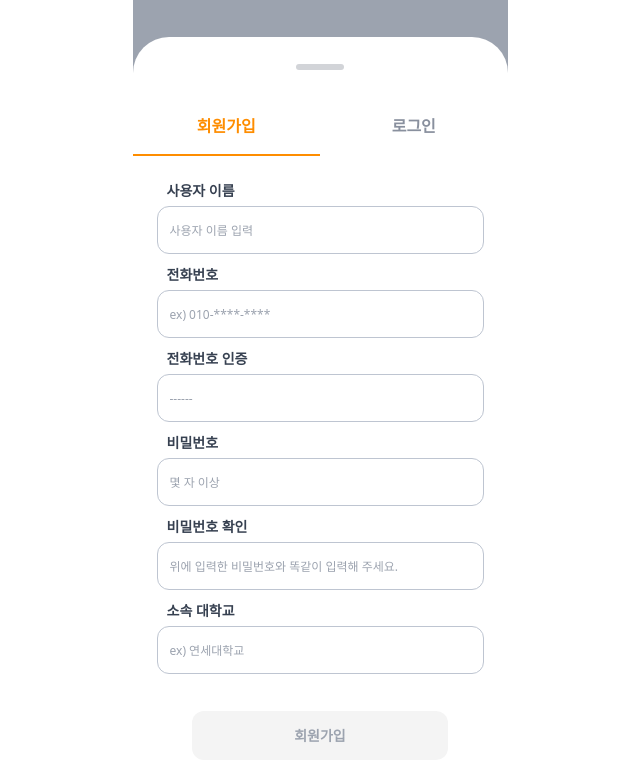
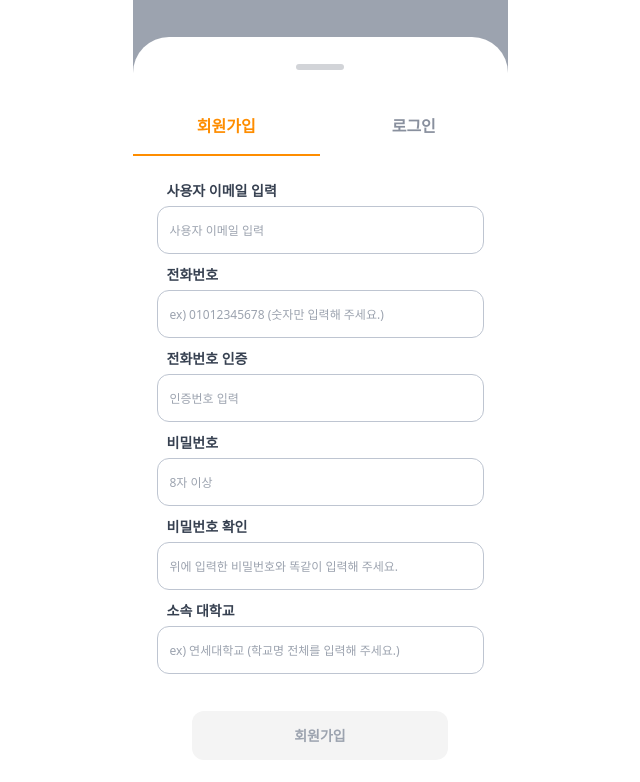
Before and after one commit to dkfriend2023/beabuddy-frontend, a Next.js app: page /signup in a window 1280 px wide. Shown: the top 782 px of the page, without its empty margins (320-960 px from the left). Built offline with nearby package versions, Linux system fonts and the light colour scheme.

Commit message:
feat: signup page layout & feature

```diff
--- /dev/null
+++ b/config.ts
@@ -0,0 +1,4 @@
+// BASE_URL from .env
+const BASE_URL = process.env.NEXT_APP_SERVER_HOST;
+
+export { BASE_URL };
--- /dev/null
+++ b/src/hooks/useInput.ts
@@ -0,0 +1,13 @@
+import { useCallback, useState } from "react";
+
+function useInput(initialValue: any) {
+  const [value, setValue] = useState(initialValue);
+
+  const onChange = useCallback((event: React.ChangeEvent<HTMLInputElement>) => {
+    setValue(event.target.value);
+  }, []);
+
+  return [value, onChange];
+}
+
+export default useInput;
--- a/src/pages/signup.tsx
+++ b/src/pages/signup.tsx
@@ -1,6 +1,52 @@
 import Link from "next/link";
+import { useRouter } from "next/router";
+
+import useInput from "../hooks/useInput";
 
 function Signup() {
+  const [userEmail, setUserEmail] = useInput("");
+  const [userTel, setUserTel] = useInput("");
+  const [userPW, setUserPW] = useInput("");
+  const [checkUserPW, setCheckUserPW] = useInput("");
+  const [userUni, setUserUni] = useInput("");
+
+  const router = useRouter();
+
+  async function onSignup(event: React.ChangeEvent<HTMLInputElement>) {
+    event.preventDefault();
+
+    if (userPW === checkUserPW) {
+      if (userUni.includes("대학교")) {
+        try {
+          await fetch("http://127.0.0.1:8000/accounts/sign-up/", {
+            method: "POST",
+            headers: {
+              Accept: "application/json",
+              "Content-Type": "application/json",
+            },
+            body: JSON.stringify({
+              email: userEmail,
+              password: userPW,
+              uni: userUni,
+              phone_number: `${userTel.slice(0, 3)}-${userTel.slice(3, 7)}-${userTel.slice(7)}`,
+            }),
+          })
+            .then((response) => response.json())
+            .then((data) => {
+              console.log(data.jwt_token);
+              router.push("/");
+            });
+        } catch (error) {
+          console.log(error);
+        }
+      } else {
+        alert("학교명 전체를 입력해 주세요. ('대학교' 포함)");
+      }
+    } else {
+      alert("비밀번호 확인이 일치하지 않습니다.");
+    }
+  }
+
   return (
     <div className="bg-[#fff] overflow-x-hidden overflow-y-scroll flex justify-center">
       <div className="w-[375px] h-screen flex flex-col items-baseline justify-end bg-[#9ca3af]">
@@ -17,18 +63,21 @@ function Signup() {
             </div>
           </div>
           <div className="w-[100%] p-[24px]">
-            <form action="#" method="POST" className="flex flex-col">
+            <form action="#" method="POST" className="flex flex-col" onSubmit={onSignup}>
               <label
-                htmlFor="username"
+                htmlFor="email"
                 className="text-[#374151] text-[14px] font-semibold mb-[5px] ml-[10px]"
               >
-                사용자 이름
+                사용자 이메일 입력
               </label>
               <input
-                type="text"
-                id="username"
+                type="email"
+                inputMode="email"
+                id="email"
                 required
-                placeholder="사용자 이름 입력"
+                placeholder="사용자 이메일 입력"
+                value={userEmail}
+                onChange={setUserEmail}
                 className="rounded-[12px] px-[12px] h-[48px] border border-[#bec5d1] text-[#000] placeholder:text-[#9ca3af] text-[12px] font-normal focus:outline-none focus:border focus:border-[#fe8d00] mb-[10px]"
               />
 
@@ -40,9 +89,14 @@ function Signup() {
               </label>
               <input
                 type="tel"
+                inputMode="tel"
                 id="phone-number"
+                minLength={11}
+                maxLength={11}
                 required
-                placeholder="ex) 010-****-****"
+                placeholder="ex) 01012345678 (숫자만 입력해 주세요.)"
+                value={userTel}
+                onChange={setUserTel}
                 className="rounded-[12px] px-[12px] h-[48px] border border-[#bec5d1] text-[#000] placeholder:text-[#9ca3af] text-[12px] font-normal focus:outline-none focus:border focus:border-[#fe8d00] mb-[10px]"
               />
 
@@ -54,9 +108,10 @@ function Signup() {
               </label>
               <input
                 type="text"
+                inputMode="numeric"
                 id="phone-number-auth"
                 required
-                placeholder="------"
+                placeholder="인증번호 입력"
                 className="rounded-[12px] px-[12px] h-[48px] border border-[#bec5d1] text-[#000] placeholder:text-[#9ca3af] text-[12px] font-normal focus:outline-none focus:border focus:border-[#fe8d00] mb-[10px]"
               />
 
@@ -70,7 +125,10 @@ function Signup() {
                 type="password"
                 id="password"
                 required
-                placeholder="몇 자 이상"
+                minLength={8}
+                placeholder="8자 이상"
+                value={userPW}
+                onChange={setUserPW}
                 className="rounded-[12px] px-[12px] h-[48px] border border-[#bec5d1] text-[#000] placeholder:text-[#9ca3af] text-[12px] font-normal focus:outline-none focus:border focus:border-[#fe8d00] mb-[10px]"
               />
 
@@ -85,6 +143,8 @@ function Signup() {
                 id="password-check"
                 required
                 placeholder="위에 입력한 비밀번호와 똑같이 입력해 주세요."
+                value={checkUserPW}
+                onChange={setCheckUserPW}
                 className="rounded-[12px] px-[12px] h-[48px] border border-[#bec5d1] text-[#000] placeholder:text-[#9ca3af] text-[12px] font-normal focus:outline-none focus:border focus:border-[#fe8d00] mb-[10px]"
               />
 
@@ -98,7 +158,9 @@ function Signup() {
                 type="text"
                 id="school"
                 required
-                placeholder="ex) 연세대학교"
+                placeholder="ex) 연세대학교 (학교명 전체를 입력해 주세요.)"
+                value={userUni}
+                onChange={setUserUni}
                 className="rounded-[12px] px-[12px] h-[48px] border border-[#bec5d1] text-[#000] placeholder:text-[#9ca3af] text-[12px] font-normal focus:outline-none focus:border focus:border-[#fe8d00] mb-[10px]"
               />
 
```
Also changed, not shown: 1 other file (tests, documents, lock files or other folders).
